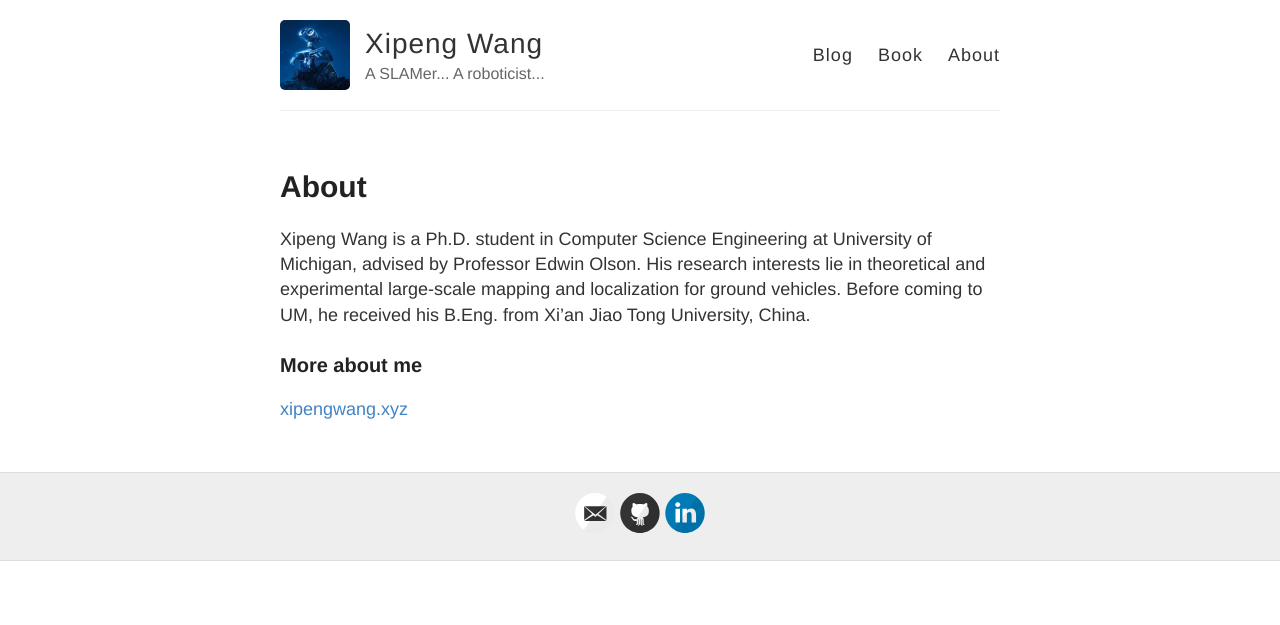
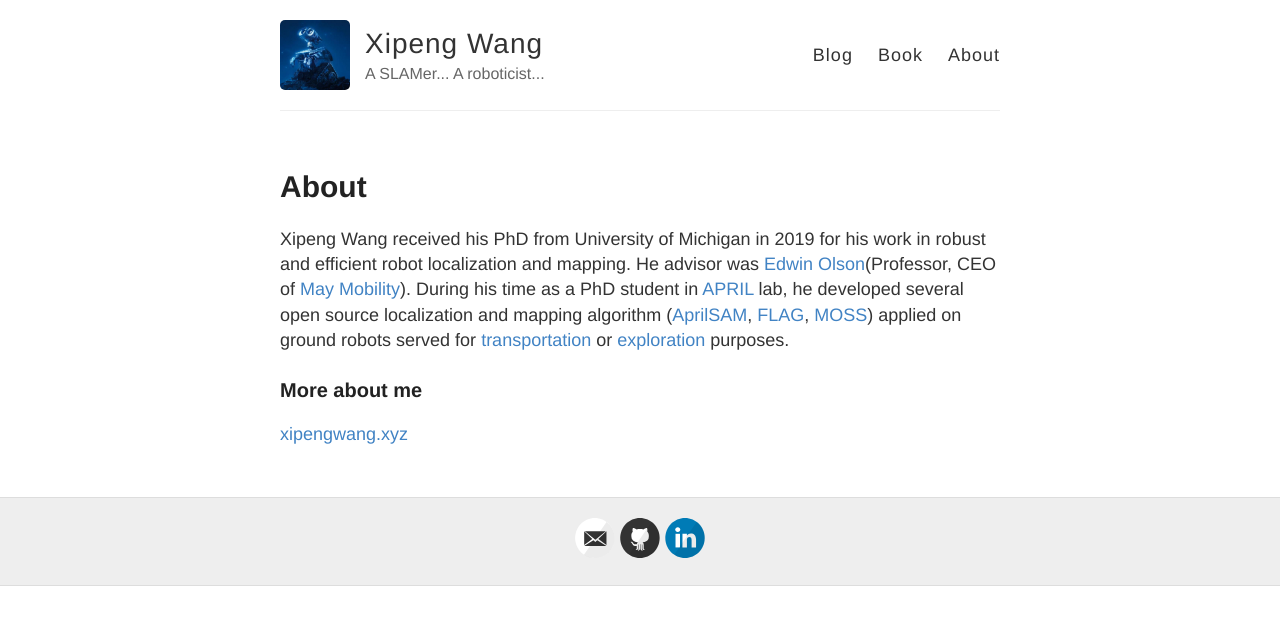
Before and after one commit to xipengwang/xipengwang.github.io, a Jekyll site: the page built from about.md, in a window 1280 px wide. Shown: the top 625 px of the page. Built offline with Jekyll 4.4.1, drawn with Linux system fonts in a browser that asks for light colours.

Commit message:
config: Update about.md

```diff
--- a/about.md
+++ b/about.md
@@ -3,10 +3,16 @@ layout: page
 title: About
 permalink: /about/
 ---
-Xipeng Wang is a Ph.D. student in Computer Science Engineering at University of
-Michigan, advised by Professor Edwin Olson. His research interests lie in
-theoretical and experimental large-scale mapping and localization for ground
-vehicles. Before coming to UM, he received his B.Eng. from Xi'an Jiao Tong
-University, China.
+Xipeng Wang received his PhD from University of Michigan in 2019 for his
+work in robust and efficient robot localization and mapping. He advisor was
+[Edwin Olson](https://april.eecs.umich.edu/people/ebolson/)(Professor, CEO
+of [May Mobility](https://maymobility.com/)).  During his time as
+a PhD student in [APRIL](https://april.eecs.umich.edu/) lab, he developed
+several open source localization and mapping algorithm ([AprilSAM](https://github.com/xipengwang/AprilSAM),
+[FLAG](https://github.com/xipengwang/FLAG),
+[MOSS](https://github.com/xipengwang/MOSS)) applied on ground robots served for
+[transportation](http://www-personal.umich.edu/~xipengw/projects.html) or
+[exploration](http://www-personal.umich.edu/~xipengw/projects.html) purposes.
+
 ### More about me
-[xipengwang.xyz](https://www.xipengwang.xyz)
+[xipengwang.xyz](http://www-personal.umich.edu/~xipengw/)
```
